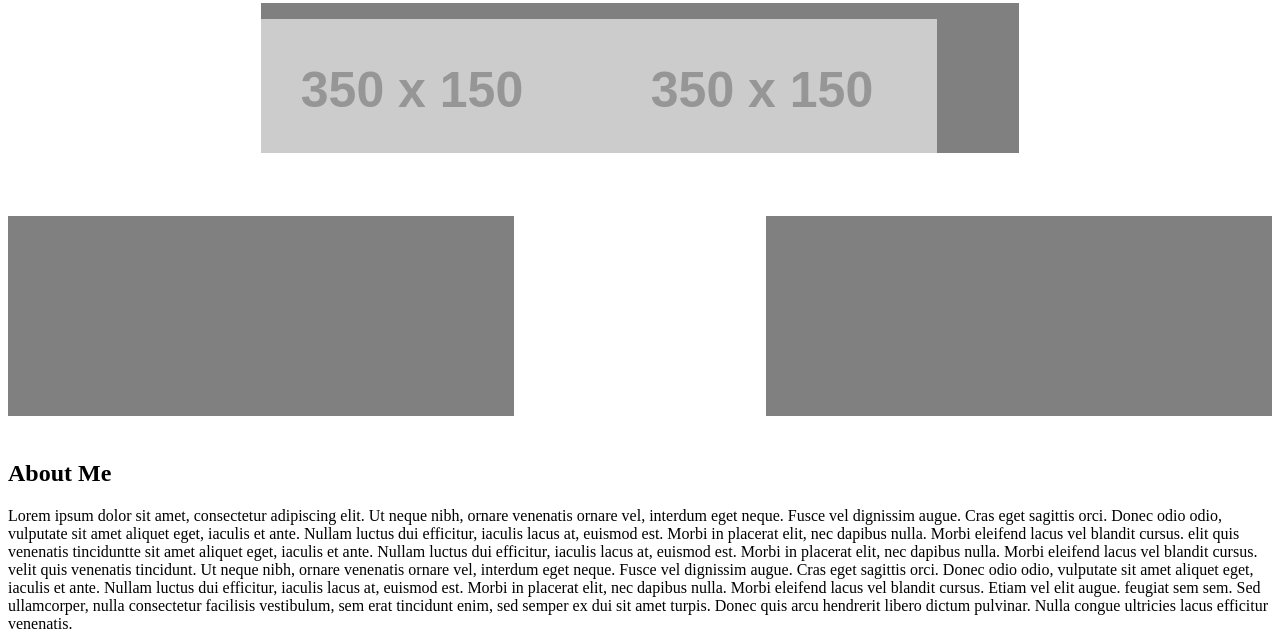
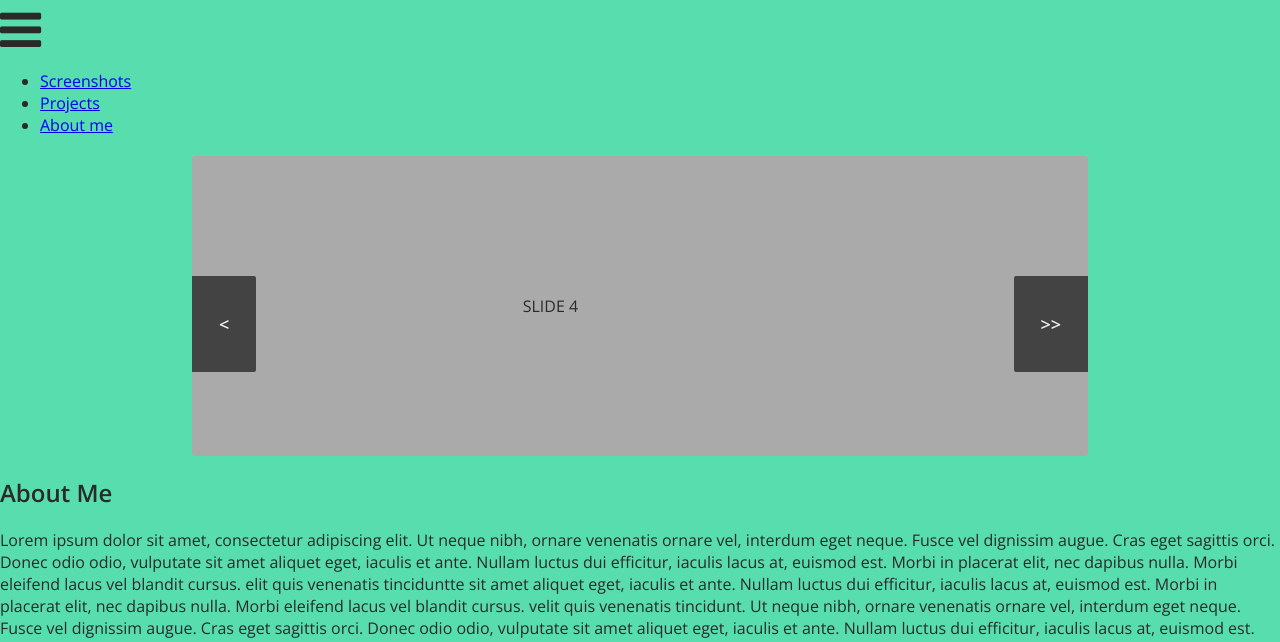
Before and after one commit to han8909227/Portfolio, a plain HTML site: page index.html in a window 1280 px wide. Shown: the part 85-727 px from the top of the page. Drawn offline with nearby package versions, Linux system fonts and the light colour scheme; placeholder pictures from the web are drawn by us.

Commit message:
improved carasal

```diff
--- a/app.js
+++ b/app.js
@@ -1,6 +1,12 @@
 'use strict';
 
+/*globals $,document:false */
+
 var portfolio = {};
+var slideCount = $('#slider ul li').length;
+var slideWidth = $('#slider ul li').width();
+var slideHeight = $('#slider ul li').height();
+var sliderUlWidth = slideCount * slideWidth;
 
 portfolio.handle = function() {
 
@@ -17,12 +23,65 @@ portfolio.handleClick = function(){
   });
 };
 
-var t = setInterval(function(){
-  $("ul").animate({marginLeft:-500},1000,function(){
-	  $(this).find("li:last").after($(this).find("li:first"));
-	 $(this).attr('class','sliding');
+portfolio.slideLeft = function() {
+  $('#slider ul').animate({
+    left: + slideWidth
+  }, 200, function () {
+    $('#slider ul li:last-child').prependTo('#slider ul');
+    $('#slider ul').css('left', '');
   });
-},3000);
+};
+
+portfolio.slideRight = function() {
+  $('#slider ul').animate({
+    left: - slideWidth
+  }, 200, function () {
+    $('#slider ul li:first-child').appendTo('#slider ul');
+    $('#slider ul').css('left', '');
+  });
+};
+
+// var t = setInterval(function(){
+//   $("ul").animate({marginLeft:-500},1000,function(){
+//
+// 	 $(this).find("li:last").after($(this).find("li:first"));
+// 	 $(this).attr('class','sliding');
+//   });
+// },3000);
+
+jQuery(document).ready(function ($) {
+
+  $('#checkbox').change(function(){
+    setInterval(function () {
+      moveRight();
+    }, 3000);
+  });
+
+
+
+  	$('#slider').css({ width: slideWidth, height: slideHeight });
+
+  	$('#slider ul').css({ width: sliderUlWidth, marginLeft: - slideWidth });
+
+    $('#slider ul li:last-child').prependTo('#slider ul');
+
+
+
+      $('a.control_prev').click(function () {
+          portfolio.slideLeft();
+      });
+
+    $('a.control_next').click(function () {
+        portfolio.slideRight();
+    });
+
+});
+
+
+
+
+//
+
 
 
 
@@ -30,4 +89,7 @@ $(document).ready(function(){
   portfolio.handle();
   portfolio.handleClick();
   t;
+
+
+
 });
--- a/index.html
+++ b/index.html
@@ -1,5 +1,6 @@
 <!DOCTYPE html>
 <html>
+<script src="https://ajax.googleapis.com/ajax/libs/jquery/3.1.1/jquery.min.js"></script>
 <header>
   <link rel="stylesheet" type="text/css" href="style.css" />
   <meta name="viewport" content="width=device-width, initial-scale=1">
@@ -22,13 +23,19 @@
 
 <main>
 
-<section class="slide">
-<ul class="slide" id ="page">
-  <li><img class = "screenshot" src = "http://via.placeholder.com/350x150/72a85c"></li>
-  <li><img class = "screenshot" src = "http://via.placeholder.com/350x150/4286f4"></li>
-  <li><img class = "screenshot" src = "http://via.placeholder.com/350x150"></li>
-</ul>
-</section>
+  <div id="slider">
+    <a href="#" class="control_next">>></a>
+    <a href="#" class="control_prev"><</a>
+    <ul>
+      <li>SLIDE 1</li>
+      <li style="background: #aaa;">SLIDE 2</li>
+      <li>SLIDE 3</li>
+      <li style="background: #aaa;">SLIDE 4</li>
+    </ul>
+  </div>
+
+
+
 
 <section class = "project" id = "page">
 <div class = "project1">
--- a/style.css
+++ b/style.css
@@ -1,102 +1,85 @@
-.menu{
-  float: right;
-  padding-bottom: 5px;
+@import url(https://fonts.googleapis.com/css?family=Open+Sans:400,300,600);
+
+html {
+  border-top: 5px solid #fff;
+  background: #58DDAF;
+  color: #2a2a2a;
 }
 
-
-nav{
-  border: solid 2px black;
+html, body {
+  margin: 0;
+  padding: 0;
+  font-family: 'Open Sans';
 }
 
-#menu{
-  float:right;
-  padding-right: 10px;
-  padding-top:10px;
+h1 {
+  color: #fff;
+  text-align: center;
+  font-weight: 300;
 }
 
-
-nav ul {
-  display: none;
-  padding: 0;
-  list-style: none;
-  clear: both;
+#slider {
+  position: relative;
+  overflow: hidden;
+  margin: 20px auto 0 auto;
+  border-radius: 4px;
 }
 
-
-nav li {
-  margin-right: .4em;
-  font-size: 1.5em;
-  padding: .5em .2em;
-}
-
-@media screen and (min-width:640px) {
-  #menu {
-    visibility: hidden;
-  }
-
-
-  nav ul,li{
-    display:inline  ;
-  }
-
-
-
-.name{
-  float:left;
-}
-
-
-.slide{
-    max-height:150px;
-    width: 60%;
-    overflow: hidden;
-    background-color: grey;
-    clear:both;
-    text-align: center;
-    margin: 0px auto;
-}
-
-
-.slide li{
-  height:100%;
+#slider ul {
+  position: relative;
+  margin: 0;
+  padding: 0;
+  height: 200px;
   list-style: none;
 }
 
-
-
-.project1, .project2{
-  margin-top: 5%;
-  display: inline-block;
-  height: 200px;
-  width: 40%;
-  background-color: grey;
-
+#slider ul li {
+  position: relative;
+  display: block;
+  float: left;
+  margin: 0;
+  padding: 0;
+  min-width: 70%;
+  height: auto;
+  background: #ccc;
+  text-align: center;
+  line-height: 300px;
 }
 
-.project2{
-  float: right;
+a.control_prev, a.control_next {
+  position: absolute;
+  top: 40%;
+  z-index: 999;
+  display: block;
+  padding: 4% 3%;
+  width: auto;
+  height: auto;
+  background: #2a2a2a;
+  color: #fff;
+  text-decoration: none;
+  font-weight: 600;
+  font-size: 18px;
+  opacity: 0.8;
+  cursor: pointer;
 }
 
-
-.about{
-  margin-top: 10px;
-  width: : 800px;
+a.control_prev:hover, a.control_next:hover {
+  opacity: 1;
+  -webkit-transition: all 0.2s ease;
 }
 
-main p{
-  overflow:scroll;
+a.control_prev {
+  border-radius: 0 2px 2px 0;
 }
 
-main h2{
-  margin-top: 40px;
+a.control_next {
+  right: 0;
+  border-radius: 2px 0 0 2px;
 }
 
-main{
-  margin: 20px auto;
+.slider_option {
+  position: relative;
+  margin: 10px auto;
+  width: 160px;
+  font-size: 18px;
 }
-
-
-#icon{
-  width: 5%;
-  float: right;
-}
```
Also changed, not shown: test.html (added).
